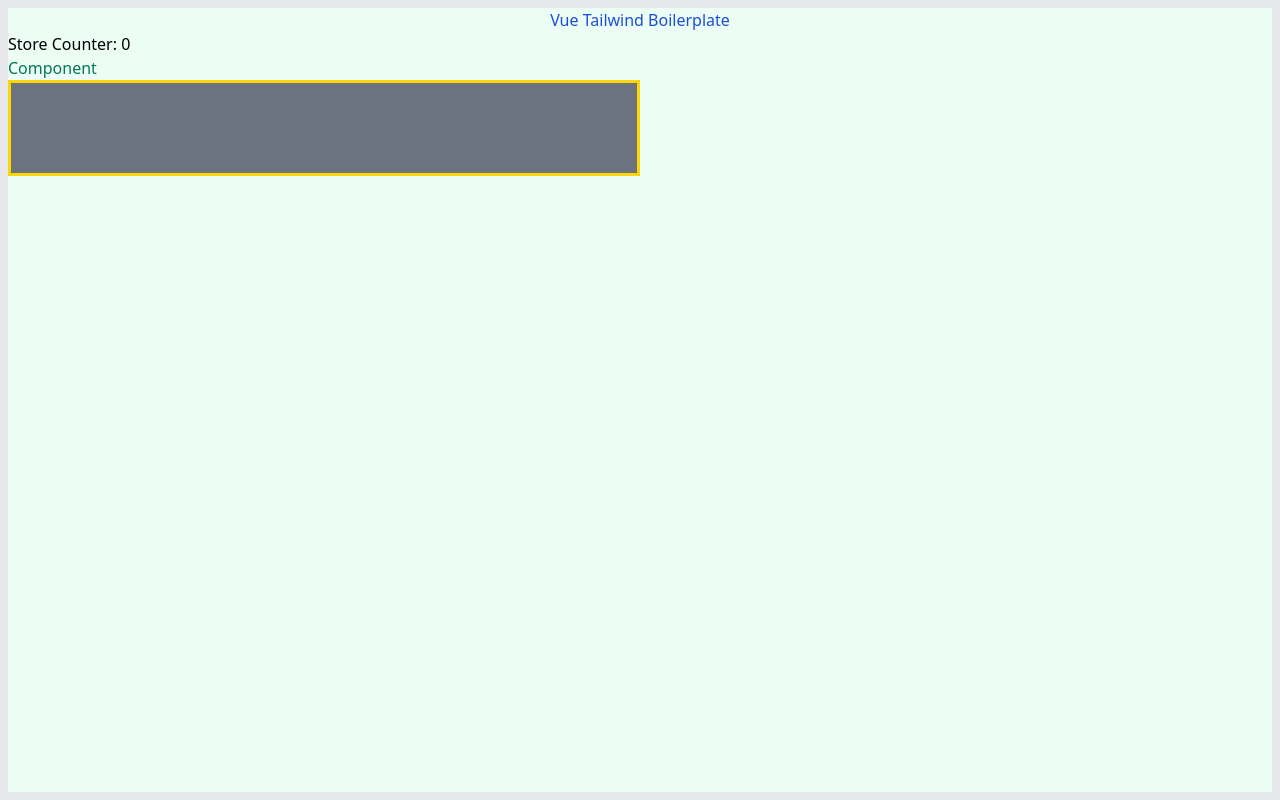
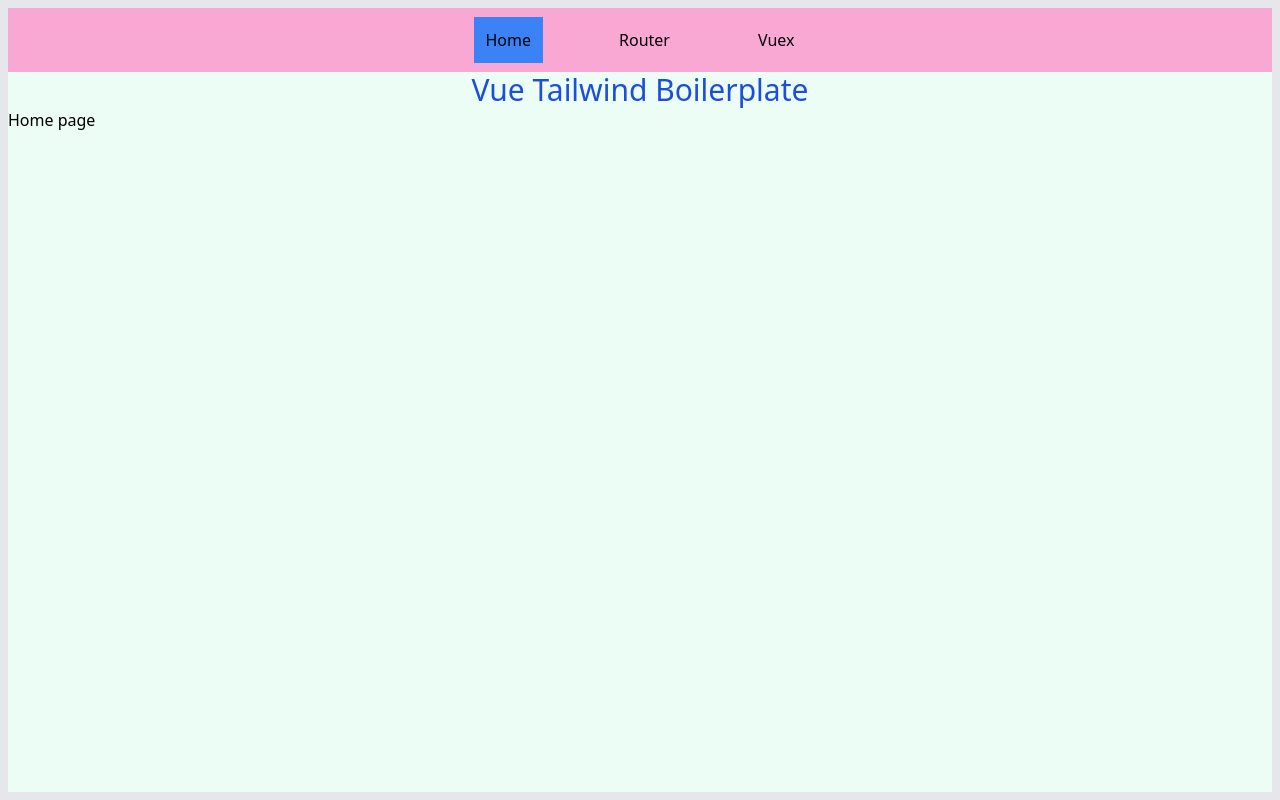
Before and after one commit to ArtuGit/Front-End-Sandbox, a Vue app in the folder vue-sandbox/: page / in a window 1280 px wide. Built offline with nearby package versions, Linux system fonts and the light colour scheme.

Commit message:
Vue Sandbox: Developing menu

```diff
--- a/vue-sandbox/src/App.vue
+++ b/vue-sandbox/src/App.vue
@@ -1,14 +1,19 @@
 <template>
   <main>
-    <h1 class="text-blue-700 text-center">Vue Tailwind Boilerplate</h1>
-    <p>Store Counter: {{ $store.state.counter }}</p>
-    <demo-component></demo-component>
+    <main-menu></main-menu>
+    <h1 class="text-blue-700 text-center text-3xl">Vue Tailwind Boilerplate</h1>
     <router-view></router-view>
   </main>
 </template>
 
 <script>
-export default {};
+import MainMenu from "./components/UI/MainMenu";
+
+export default {
+  components: {
+    MainMenu
+  }
+};
 </script>
 
 <style></style>
--- /dev/null
+++ b/vue-sandbox/src/components/UI/MainMenu.vue
@@ -0,0 +1,31 @@
+<template>
+  <nav
+    class="w-full h-16 bg-pink-300 flex flex-col justify-center items-center "
+  >
+    <ul class="flex justify-center items-center">
+      <li class="mx-8" v-for="item in menu" :key="item.name">
+        <menu-item :name="item.name" :path="item.path"></menu-item>
+      </li>
+    </ul>
+  </nav>
+</template>
+
+<script>
+import MenuItem from "./MainMenuItem";
+export default {
+  components: {
+    MenuItem
+  },
+  data() {
+    return {
+      menu: [
+        { name: "Home", path: "/" },
+        { name: "Router", path: "/router" },
+        { name: "Vuex", path: "/vuex" }
+      ]
+    };
+  }
+};
+</script>
+
+<style scoped></style>
--- /dev/null
+++ b/vue-sandbox/src/components/UI/MainMenuItem.vue
@@ -0,0 +1,22 @@
+<template>
+  <router-link class="p-3 hover:bg-blue-400" :to="path">
+    {{ name }}</router-link
+  >
+</template>
+
+<script>
+export default {
+  name: "MainMenuItem",
+  props: {
+    name: String,
+    path: String
+  },
+  linkActiveClass: "active"
+};
+</script>
+
+<style scoped>
+.router-link-active {
+  @apply bg-blue-500;
+}
+</style>
--- a/vue-sandbox/src/components/aux/DemoComponent.vue
+++ /dev/null
@@ -1,15 +0,0 @@
-<template>
-  <h2 class="text-green-700">Component</h2>
-  <div class="w-1/2 h-24"></div>
-</template>
-
-<script>
-export default {};
-</script>
-
-<style scoped>
-div {
-  border: 3px solid gold;
-  @apply bg-gray-500;
-}
-</style>
--- a/vue-sandbox/src/components/pages/home.vue
+++ b/vue-sandbox/src/components/pages/Home.vue
@@ -1,4 +1,6 @@
-<template> </template>
+<template>
+  Home page
+</template>
 
 <script>
 export default {
--- a/vue-sandbox/src/components/aux/Route.vue
+++ b/vue-sandbox/src/components/pages/Router.vue
@@ -1,10 +1,10 @@
 <template>
-  This is a route component.
+  Router
 </template>
 
 <script>
 export default {
-  name: "route"
+  name: "Router"
 };
 </script>
 
--- /dev/null
+++ b/vue-sandbox/src/components/pages/Vuex.vue
@@ -0,0 +1,12 @@
+<template>
+  <h2>Vuex</h2>
+  <p>Store Counter: {{ $store.state.counter }}</p>
+</template>
+
+<script>
+export default {
+  name: "Vuex"
+};
+</script>
+
+<style scoped></style>
--- a/vue-sandbox/src/main.js
+++ b/vue-sandbox/src/main.js
@@ -6,27 +6,30 @@ import App from "./App.vue";
 
 import "../assets/css/tailwind.css";
 
-import DemoComponent from "./components/aux/DemoComponent";
-import RouteComponent from "./components/aux/Route";
+import Home from "./components/pages/Home";
+import Vuex from "./components/pages/Vuex";
+import Router from "./components/pages/Router";
 
 const router = createRouter({
   history: createWebHistory(),
-  routes: [{ path: "/route", component: RouteComponent }]
+  routes: [
+    { path: "/", component: Home },
+    { path: "/router", component: Router },
+    { path: "/vuex", component: Vuex }
+  ]
 });
+// We do not add components that are routers already
 
 const store = createStore({
   state() {
     return {
-      counter: 0
+      counter: 7
     };
   }
 });
 
 const app = createApp(App);
 
-app.component("demo-component", DemoComponent);
-app.component("route", RouteComponent);
-
 app.use(router);
 app.use(store);
 
```
